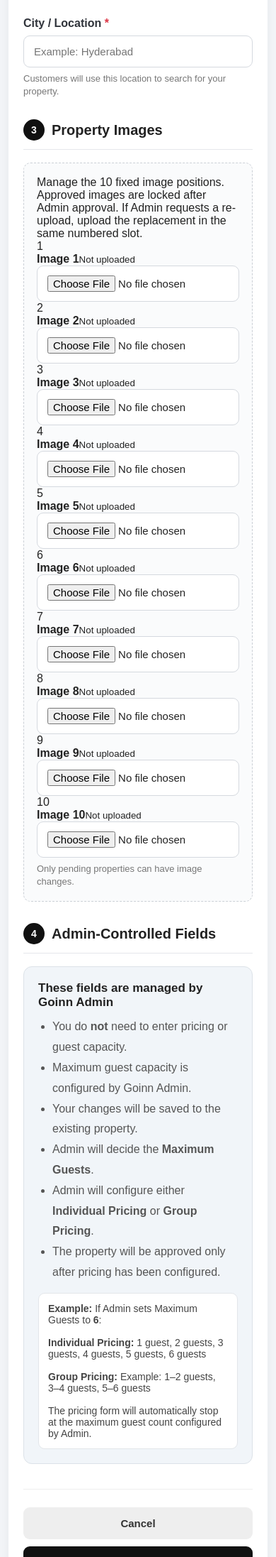
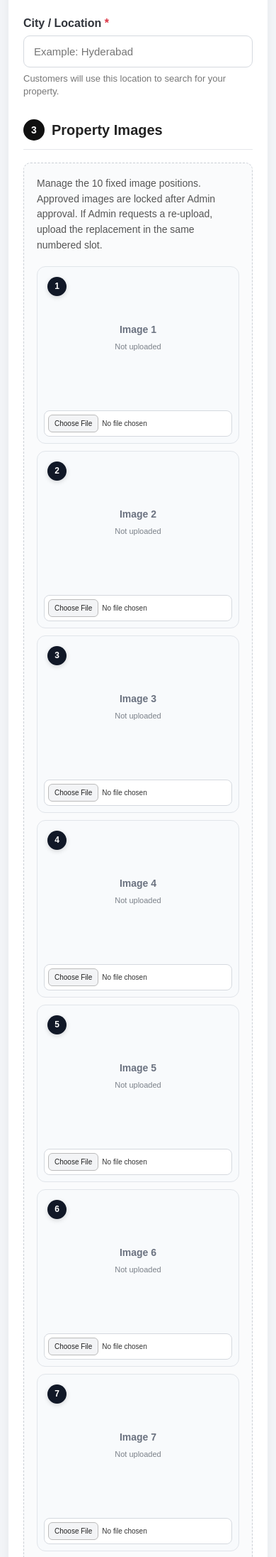
Before and after one commit to Minex0143/Goinn, a Flask app: template templates/modify_property.html in a window 390 px wide. Shown: the part 1070-3263 px from the top of the page at 71% size. Run offline with Flask 3, Linux system fonts and the light colour scheme; the template is opened without the code that fills it, so the values that code supplies are empty.

Commit message:
Update modify_property.html

```diff
--- a/templates/modify_property.html
+++ b/templates/modify_property.html
@@ -304,8 +304,198 @@
             padding: 18px;
         }
 
-        .image-box textarea {
-            background: white;
+
+        /* ==========================================
+           PROPERTY IMAGE CARDS
+        ========================================== */
+
+        .image-help {
+            color: #555;
+            font-size: 14px;
+            line-height: 1.55;
+            margin-bottom: 18px;
+        }
+
+        .modify-image-grid {
+            display: grid;
+            grid-template-columns: repeat(2, minmax(0, 1fr));
+            gap: 16px;
+            width: 100%;
+        }
+
+        .modify-image-card {
+            position: relative;
+            min-width: 0;
+            min-height: 250px;
+            padding: 12px;
+            border: 1px solid #e1e5ea;
+            border-radius: 14px;
+            background: #f8fafc;
+            display: flex;
+            flex-direction: column;
+            overflow: hidden;
+        }
+
+        .modify-slot-number {
+            position: absolute;
+            top: 18px;
+            left: 18px;
+            z-index: 2;
+            width: 30px;
+            height: 30px;
+            display: flex;
+            align-items: center;
+            justify-content: center;
+            border-radius: 50%;
+            background: #111827;
+            color: #fff;
+            font-size: 13px;
+            font-weight: 800;
+            box-shadow: 0 2px 6px rgba(0,0,0,.15);
+        }
+
+        .modify-image-card > img {
+            display: block;
+            width: 100%;
+            height: 170px;
+            object-fit: cover;
+            border-radius: 10px;
+            background: #e9edf2;
+            margin: 0 0 9px;
+        }
+
+        .modify-status {
+            font-size: 13px;
+            font-weight: 800;
+            line-height: 1.3;
+        }
+
+        .modify-status.approved {
+            color: #15803d;
+        }
+
+        .modify-placeholder {
+            flex: 1;
+            min-height: 170px;
+            display: flex;
+            flex-direction: column;
+            align-items: center;
+            justify-content: center;
+            text-align: center;
+            color: #6b7280;
+            padding: 20px 12px;
+        }
+
+        .modify-placeholder strong {
+            color: #6b7280;
+            font-size: 16px;
+            line-height: 1.3;
+        }
+
+        .modify-placeholder small {
+            display: block;
+            margin-top: 7px;
+            font-size: 12px;
+            line-height: 1.45;
+            color: #7b8189;
+        }
+
+        .modify-image-card input[type="file"] {
+            display: block;
+            width: 100%;
+            max-width: 100%;
+            margin-top: 10px;
+            padding: 8px;
+            border: 1px solid #d5d9df;
+            border-radius: 8px;
+            background: #fff;
+            font-size: 12px;
+            line-height: 1.3;
+            color: #333;
+            overflow: hidden;
+        }
+
+        .modify-image-card input[type="file"]::file-selector-button {
+            margin-right: 8px;
+            padding: 7px 10px;
+            border: 1px solid #bbb;
+            border-radius: 6px;
+            background: #f3f4f6;
+            color: #222;
+            font-size: 12px;
+            cursor: pointer;
+        }
+
+        .modify-image-card input[type="file"]::file-selector-button:hover {
+            background: #e5e7eb;
+        }
+
+        @media (max-width: 700px) {
+            .modify-image-grid {
+                grid-template-columns: repeat(2, minmax(0, 1fr));
+                gap: 10px;
+            }
+
+            .modify-image-card {
+                min-height: 235px;
+                padding: 9px;
+                border-radius: 12px;
+            }
+
+            .modify-slot-number {
+                top: 14px;
+                left: 14px;
+                width: 27px;
+                height: 27px;
+                font-size: 12px;
+            }
+
+            .modify-image-card > img {
+                height: 125px;
+                border-radius: 8px;
+            }
+
+            .modify-placeholder {
+                min-height: 125px;
+                padding: 12px 6px;
+            }
+
+            .modify-placeholder strong {
+                font-size: 14px;
+            }
+
+            .modify-placeholder small {
+                font-size: 11px;
+            }
+
+            .modify-image-card input[type="file"] {
+                font-size: 10px;
+                padding: 5px;
+            }
+
+            .modify-image-card input[type="file"]::file-selector-button {
+                padding: 6px 8px;
+                margin-right: 5px;
+                font-size: 10px;
+            }
+        }
+
+        @media (max-width: 420px) {
+            .modify-image-grid {
+                grid-template-columns: 1fr;
+            }
+
+            .modify-image-card {
+                min-height: 250px;
+            }
+
+            .modify-image-card > img {
+                height: 175px;
+            }
+
+            .modify-placeholder {
+                min-height: 175px;
+            }
         }
 
         /* ==========================================
```
